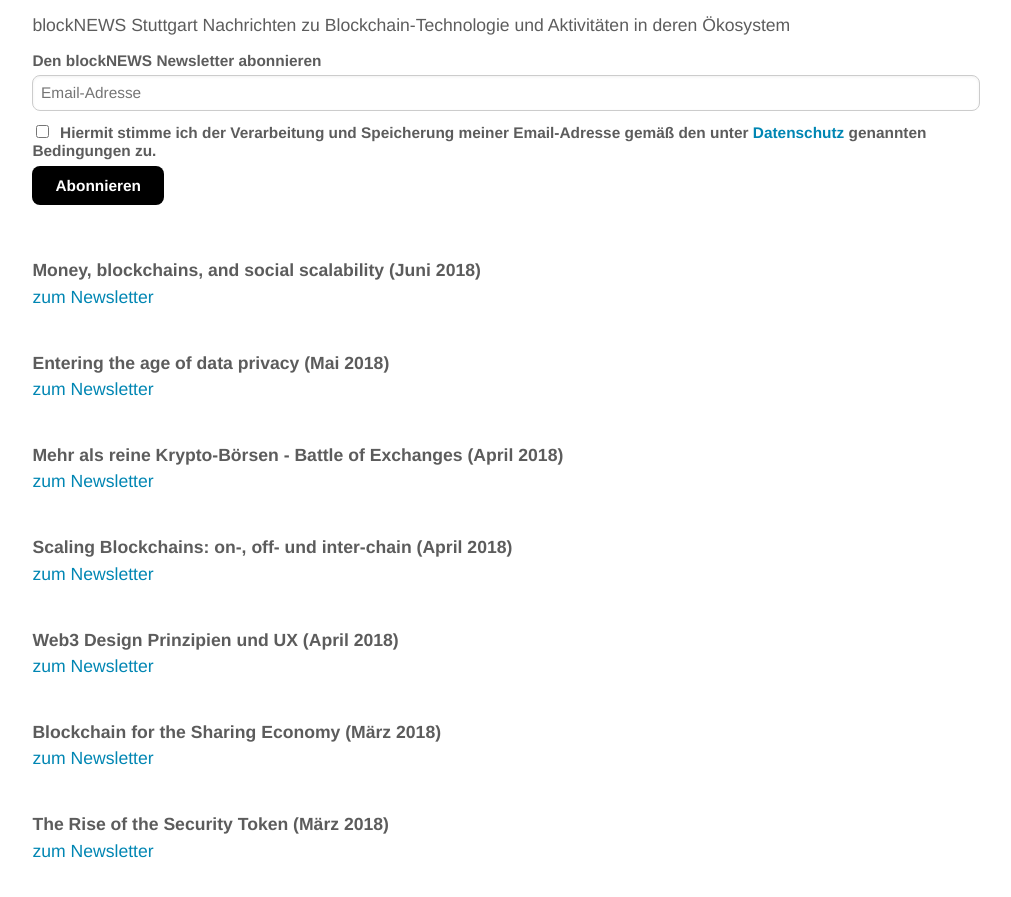
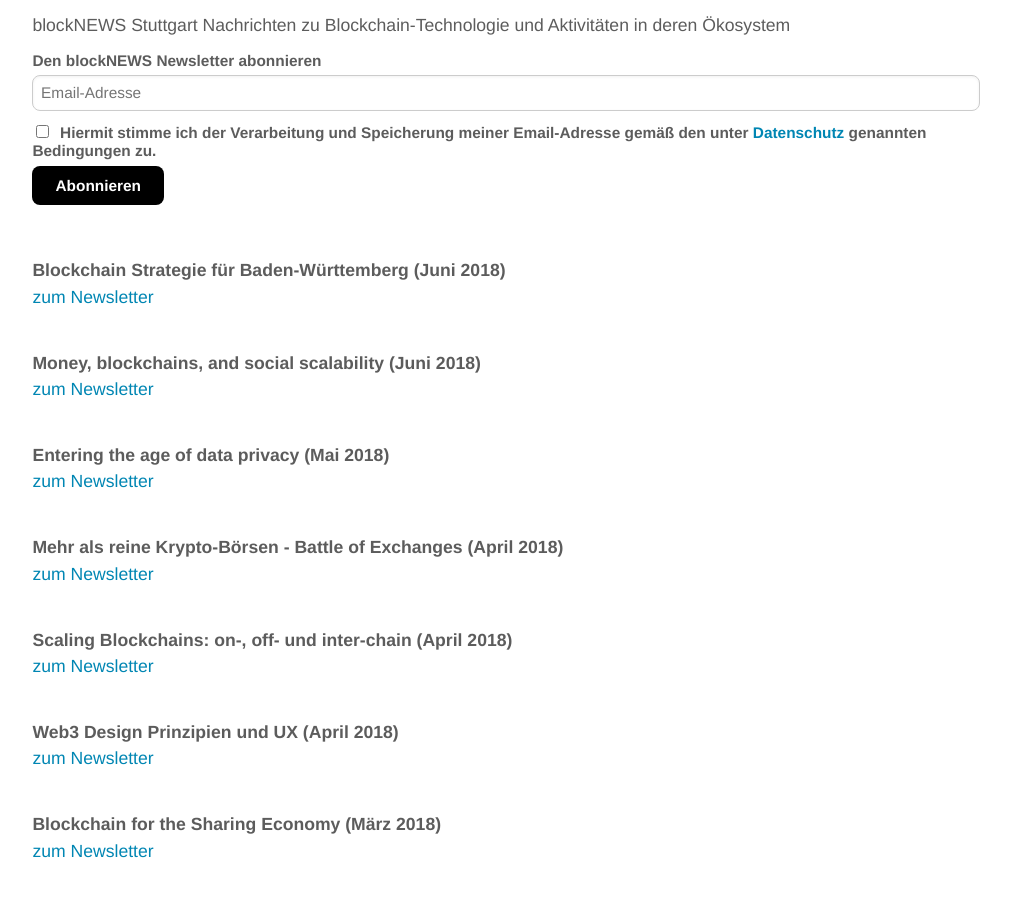
Before and after one commit to blocklab/site, a Jekyll site: the page built from newsletter.md, in a window 1280 px wide and 900 px high, scrolled down 529 px. Shown: the top 897 px of the window, without its empty margins (134-1145 px from the left). Built offline with Jekyll 4.4.1, drawn with Linux system fonts in a browser that asks for light colours; comment, search, counter and statistics services are not loaded.

Commit message:
Update newsletter.md

```diff
--- a/newsletter.md
+++ b/newsletter.md
@@ -33,6 +33,11 @@ Nachrichten zu Blockchain-Technologie und Aktivitäten in deren Ökosystem
 <!--End mc_embed_signup-->
 
 <br>
+<br>
+**Blockchain Strategie für Baden-Württemberg (Juni 2018)**
+<br>
+[zum Newsletter](https://mailchi.mp/665c36e08fe1/blockchain-in-der-kw16-private-key-und-wallet-sicherheit-595369)
+
 <br>
 **Money, blockchains, and social scalability (Juni 2018)**
 <br>
```
